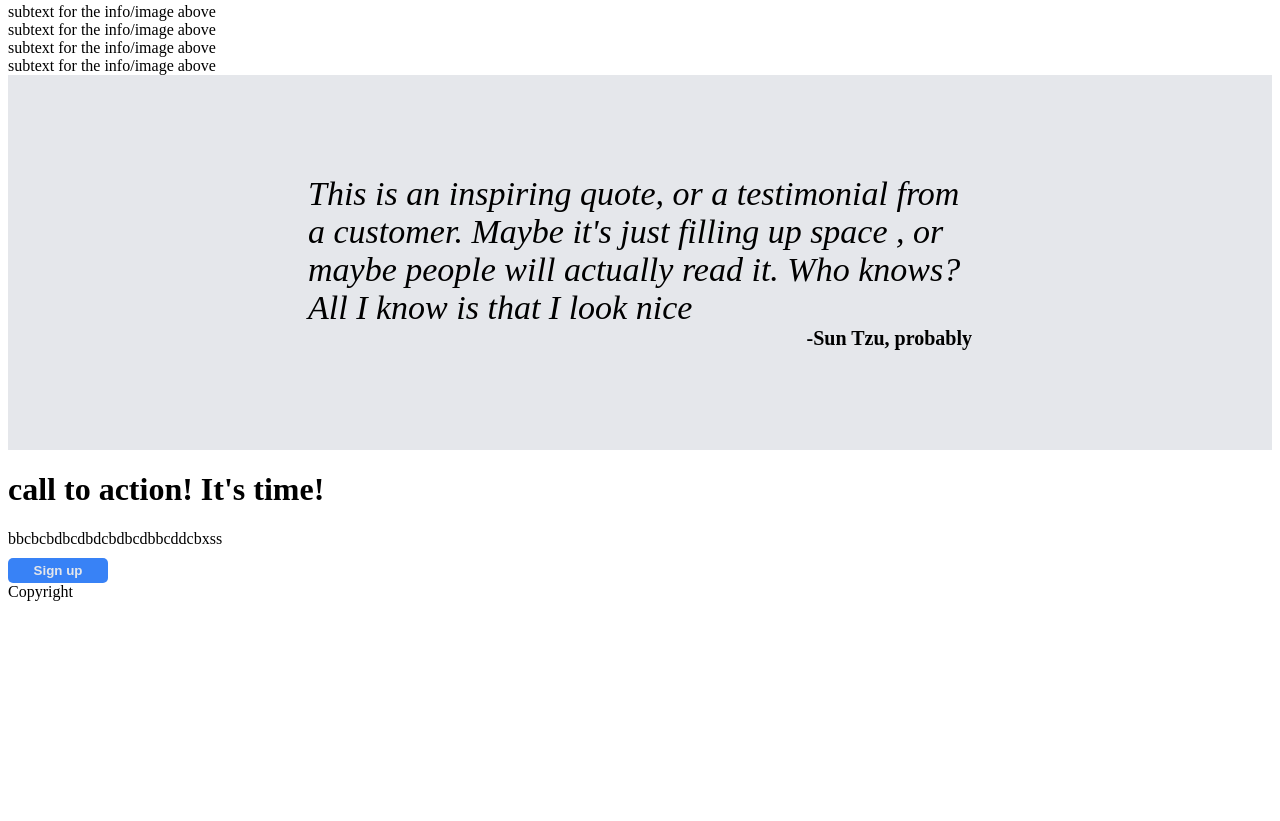
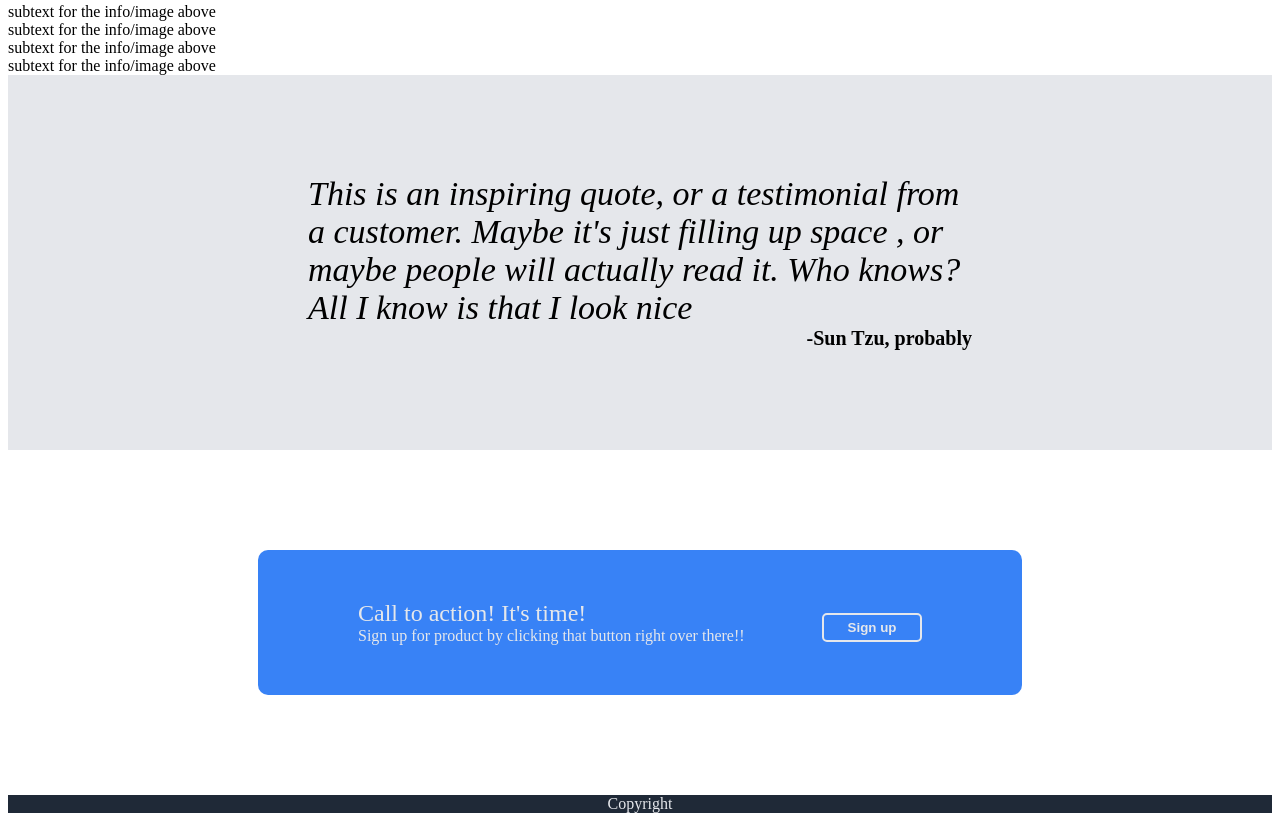
Before and after one commit to Benjascaf/LandingPage, a plain HTML site: page index.html in a window 1280 px wide. Shown: the part 430-1251 px from the top of the page. Before the commit the page ends 1039 px from the top, so only its background shows below. Drawn offline with Linux system fonts and the light colour scheme.

Commit message:
Add action section and basic footer stylization

```diff
--- a/index.html
+++ b/index.html
@@ -69,13 +69,15 @@
             </div>
         </div>
         <div class="bottom">
-            <div class="action-content">
-                <div class="action-title">
-                    <h1>call to action! It's time!</h1>
+            <div class="actions">
+                <div class="action-content">
+                    <div class="action-title">
+                        Call to action! It's time!
+                    </div>
+                    <div class="action-text">Sign up for product by clicking that button right over there!!</div>
                 </div>
-                <text>bbcbcbdbcdbdcbdbcdbbcddcbxss</text>
+                <div class="action-button"><button>Sign up</button></div>
             </div>
-            <button>Sign up</button>
         </div>
         <div class="footer">
             <text>Copyright</text>
--- a/style.css
+++ b/style.css
@@ -98,3 +98,39 @@ button {
     font-weight: bold;
     font-size: 20px;
 }
+
+.bottom {
+    padding: 100px 250px;
+}
+.actions {
+    display: flex;
+    align-items: center;
+    justify-content: space-between;
+    background-color: #3882F6;
+    padding: 50px 100px;
+    border-radius: 10px ;
+}
+.action-button > button {
+    border-style: solid;
+    border-color: #E5E7EB;
+    border-width: 2px;
+}
+
+.action-title {
+    font-weight: 900px;
+    color:#E5E7EB;
+    font-size: 24px;
+}
+
+.action-text {
+    color:#E5E7EB;
+}
+
+.footer {
+    margin-top: auto;
+    background-color: #1F2937;
+    color:#E5E7EB;
+    display: flex;
+    justify-content: center;
+    align-items: center;
+}
```
